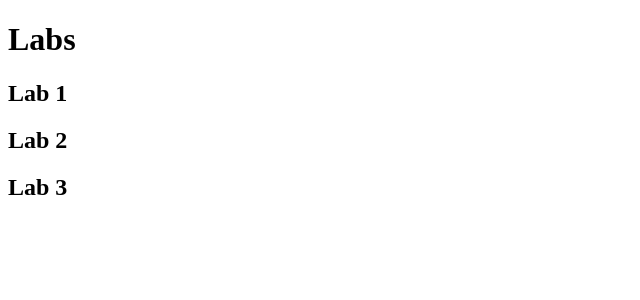
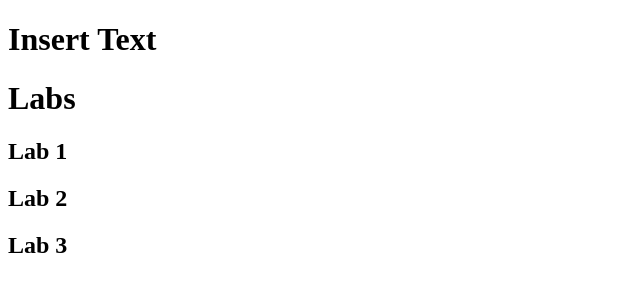
Before and after one commit to eliannemejia/kambaz-react-web-app, a React (Vite) app: page / in a window 1280 px wide. Shown: the top 300 px of the page, without its empty margins (0-640 px from the left). Built offline with nearby package versions, Linux system fonts and the light colour scheme.

Commit message:
test bc last time i broke it

```diff
--- a/src/App.tsx
+++ b/src/App.tsx
@@ -4,6 +4,7 @@ import Labs from "./Labs";
 function App() {
   return (
   <div>
+    <h1>Insert Text</h1>
     <Labs />
   </div>
   );
```
